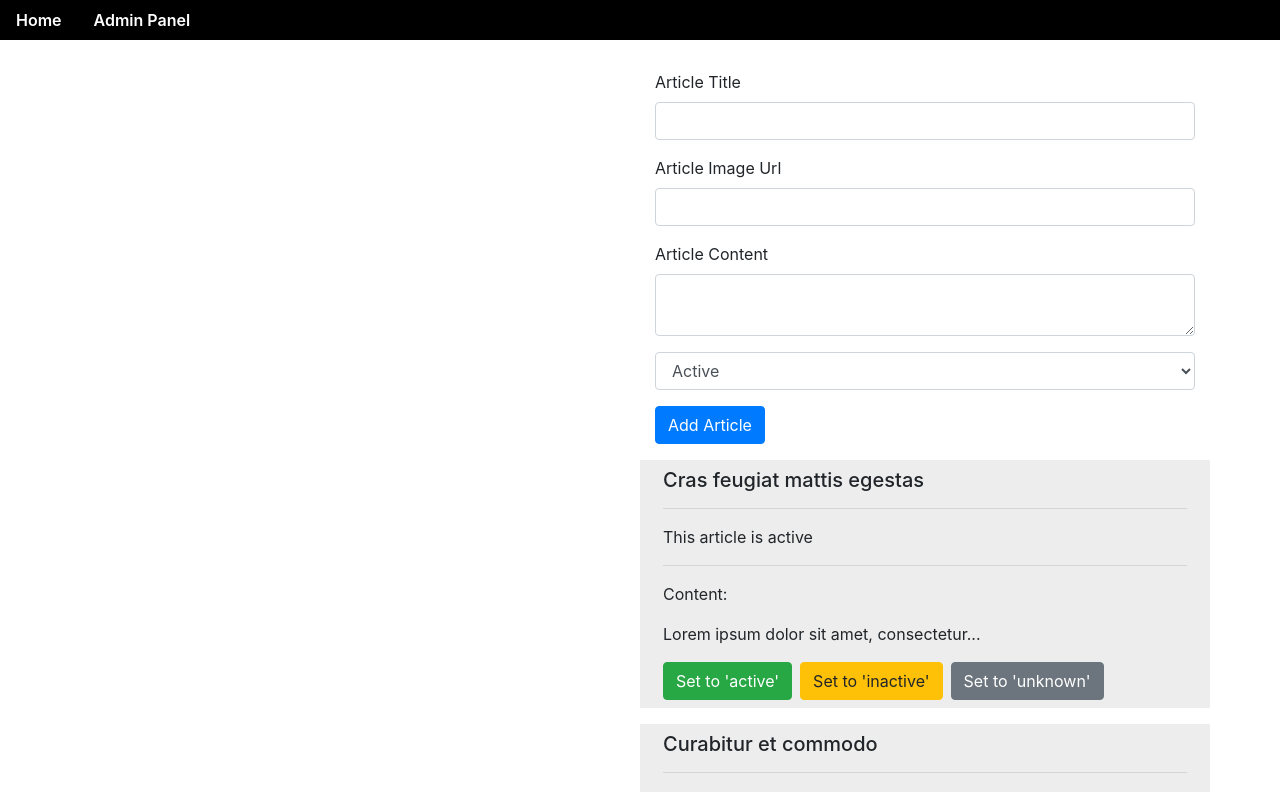
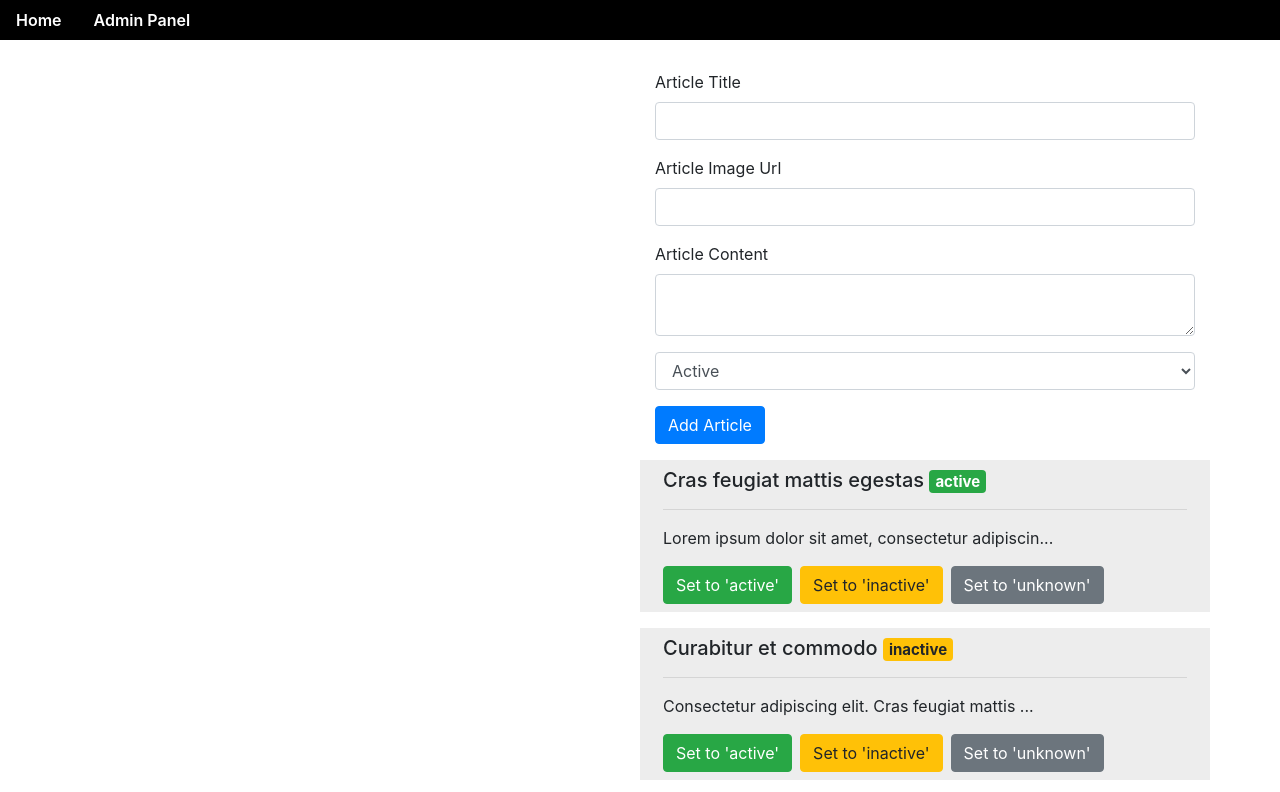
Before and after one commit to MKA1500/Angular-2-First-App, an Angular app: page /admin in a window 1280 px wide. Shown: the top 792 px of the page. Built offline with nearby package versions, Linux system fonts and the light colour scheme.

Commit message:
articles list lifting

```diff
--- a/src/app/admin/articles-list/articles-list.component.html
+++ b/src/app/admin/articles-list/articles-list.component.html
@@ -1,11 +1,15 @@
 <div class="row article-item">
   <div class="col-12">
-    <h5>{{ article.title }}</h5>
+    <h5>{{ article.title }}
+      <span
+        class="badge"
+        [ngClass]="{
+          'badge-success': article.status === 'active',
+          'badge-warning': article.status === 'inactive',
+          'badge-secondary': article.status === 'unknown'}">{{ article.status }}</span>
+    </h5>
     <hr>
-    <p>This article is {{ article.status }}</p>
-    <hr>
-    <p>Content:</p>
-    <p>{{ article.content | slice:0:39 }}<span *ngIf="article.content.length > 39">...</span></p>
+    <p>{{ article.content | slice:0:49 }}<span *ngIf="article.content.length > 39">...</span></p>
     <button
       class="btn btn-success"
       (click)="onSetTo('active')">Set to 'active'</button>
```
